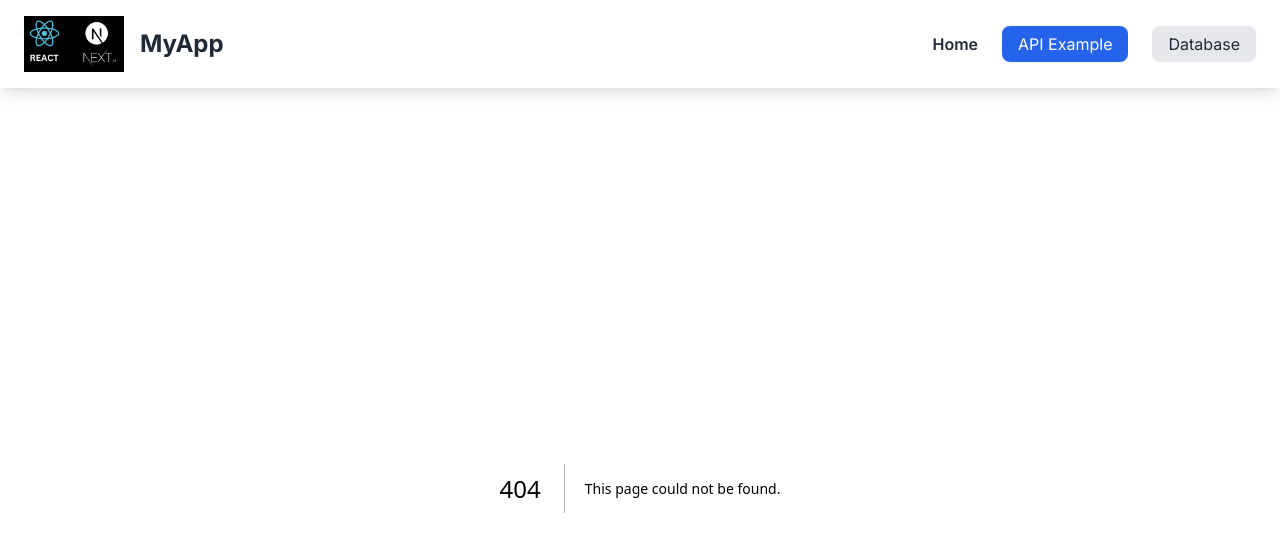
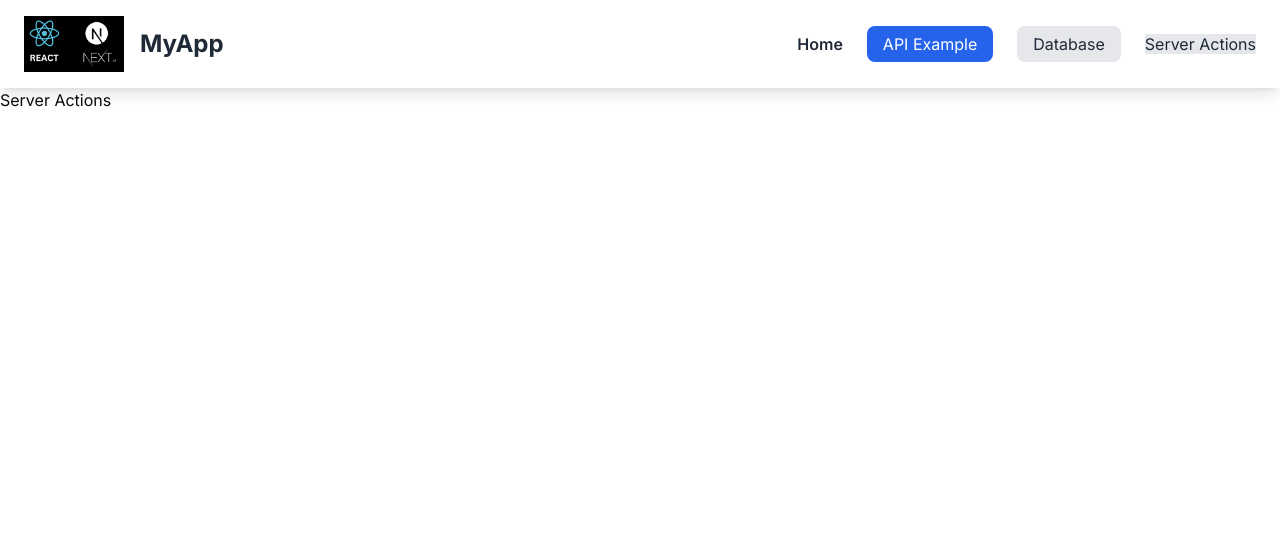
Before and after one commit to Andrewx24/nexMPLATE, a Next.js app: page /serveractions in a window 1280 px wide. Before the commit this address had no page. Shown: the top 552 px of the page. Built offline with nearby package versions, Linux system fonts and the light colour scheme.

Commit message:
server actions

```diff
--- /dev/null
+++ b/app/(root)/serveractions/page.tsx
@@ -0,0 +1,7 @@
+
+
+export default function Page() {
+    return (
+        <h1> Server Actions</h1>
+    )
+}
--- a/components/Header.tsx
+++ b/components/Header.tsx
@@ -24,7 +24,12 @@ const Header = () => {
           <li>
             <Link href="/form" className="bg-gray-200 text-gray-800 py-2 px-4 rounded-lg hover:bg-gray-300 transition-colors">
               Database
-            </Link>
+           </Link>
+          </li>
+          <li>
+           <Link href="/serveractions" className='bg-gray-200 text-gray-800 '>
+           Server Actions
+           </Link>
           </li>
         </ul>
       </nav>
--- /dev/null
+++ b/lib/actions/changeforms.ts
@@ -0,0 +1 @@
+"use server"
```
